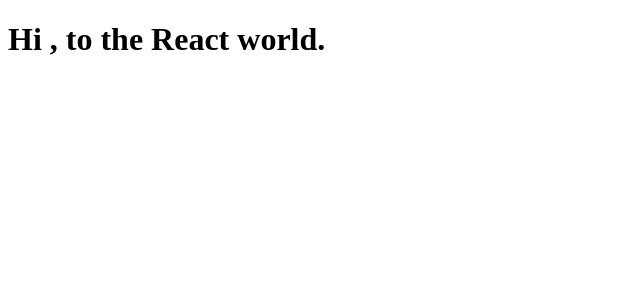
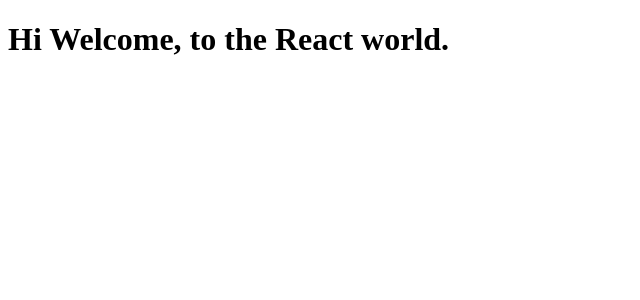
Before and after one commit to Yashwanth1988/react-seed, a React app: page / in a window 1280 px wide. Shown: the top 300 px of the page, without its empty margins (0-640 px from the left). Built offline with nearby package versions, Linux system fonts and the light colour scheme.

Commit message:
Update index.js

```diff
--- a/src/index.js
+++ b/src/index.js
@@ -3,7 +3,8 @@
 
 import App from './App';
 
+
 ReactDOM.render(
-    <App/>,
+    <App message="Welcome" />,
     document.getElementById("app")
 )
```
